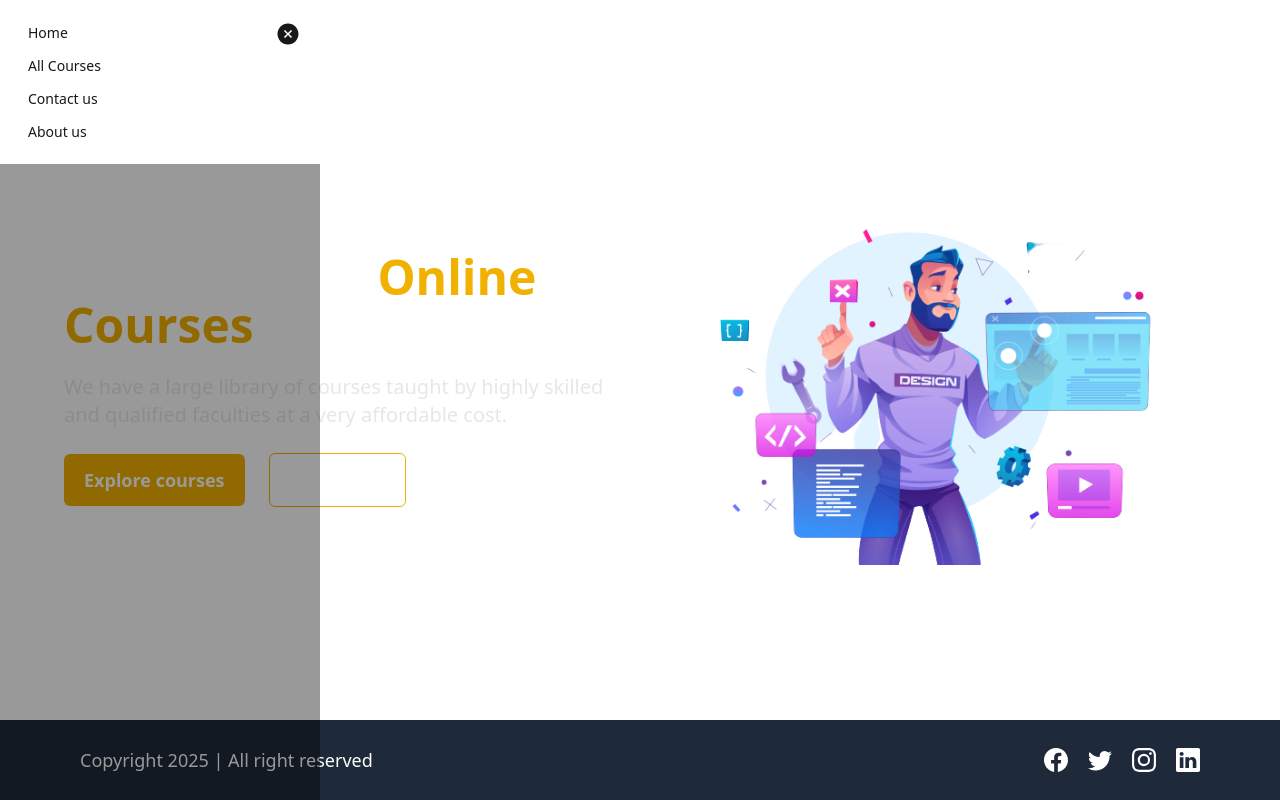
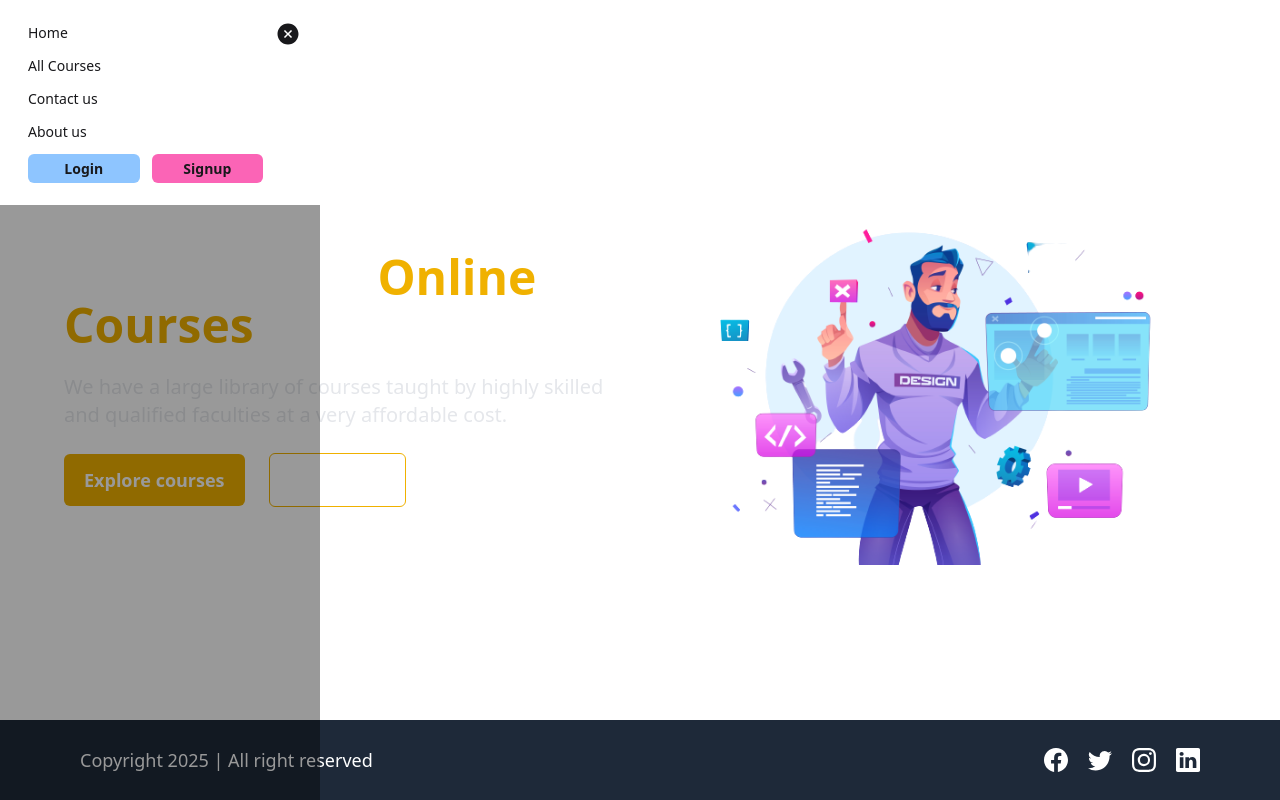
Before and after one commit to SumitSnippetsHub/LMS-Project, a React (Vite) app: page / in a window 1280 px wide. Both pictures are taken after a click on the label 32 px from the left and 32 px from the top of the page. Built offline with nearby package versions, Linux system fonts and the light colour scheme.

Commit message:
Added login signup btns to sidebar

```diff
--- a/src/Layouts/HomeLayout.jsx
+++ b/src/Layouts/HomeLayout.jsx
@@ -1,9 +1,21 @@
 import { FiMenu } from 'react-icons/fi'
 import { AiFillCloseCircle } from 'react-icons/ai'
-import { Link } from 'react-router-dom';
+import { Link, Outlet, useNavigate, useLocation } from 'react-router-dom'
+import { useDispatch, useSelector } from 'react-redux'
+
 import Footer from '../Components/Footer.jsx'
 
 export default function HomeLayout({ children }) {
+
+    const dispatch = useDispatch();
+    const navigate = useNavigate();
+
+    //for checking if user is logged in
+    const isLoggedIn = useSelector((state) => state?.auth?.isLoggedIn);
+
+    //for dispaying the options according to role
+    const role = useSelector((state) => state?.auth?.role);
+
 
     function changeWidth() {
         const drawerSide = document.getElementsByClassName('drawer-side');
@@ -16,6 +28,14 @@
 
         const drawerSide = document.getElementsByClassName('drawer-side');
         drawerSide[0].style.width = 0;
+    }
+
+    function handleLogout(e) {
+        e.preventDefault();
+
+        // const res = await dispatch(logout());
+        if (res?.payload?.success)
+            navigate("/")
     }
 
     return (
@@ -43,6 +63,11 @@
                         <li>
                             <Link to='/'>Home</Link>
                         </li>
+                        {isLoggedIn && role === 'ADMIN' && (
+                            <li>
+                                <Link to="/admin/dashboard">Admin Dashboard</Link>
+                            </li>
+                        )}
                         <li>
                             <Link to='/courses'>All Courses</Link>
                         </li>
@@ -52,6 +77,33 @@
                         <li>
                             <Link to='/about'>About us</Link>
                         </li>
+
+                        {!isLoggedIn && (
+                            <li className='w-[90%]'>
+                                <div className='w-full flex items-center justify-center'>
+                                    <button className='btn-primary bg-blue-300 px-4 py-1 mr-1 font-semibold rounded-md w-full'>
+                                        <Link to='/login'>Login</Link>
+                                    </button>
+                                    <button className='btn-secondary bg-pink-400 px-4 py-1 font-semibold rounded-md w-full'>
+                                        <Link to='/signup'>Signup</Link>
+                                    </button>
+                                </div>
+                            </li>
+                        )}
+
+                        {isLoggedIn && (
+                            <li className='w-[90%]'>
+                                <div className='w-full flex items-center justify-center'>
+                                    <button className='btn-primary bg-blue-300 px-4 py-1 mr-1 font-semibold rounded-md w-full'>
+                                        <Link to='/user/profile'>Profile</Link>
+                                    </button>
+                                    <button className='btn-secondary bg-pink-400 px-4 py-1 font-semibold rounded-md w-full'>
+                                        <Link onClick={handleLogout}>Logout</Link>
+                                    </button>
+                                </div>
+                            </li>
+                        )}
+
                     </ul>
                 </div>
             </div>
```
